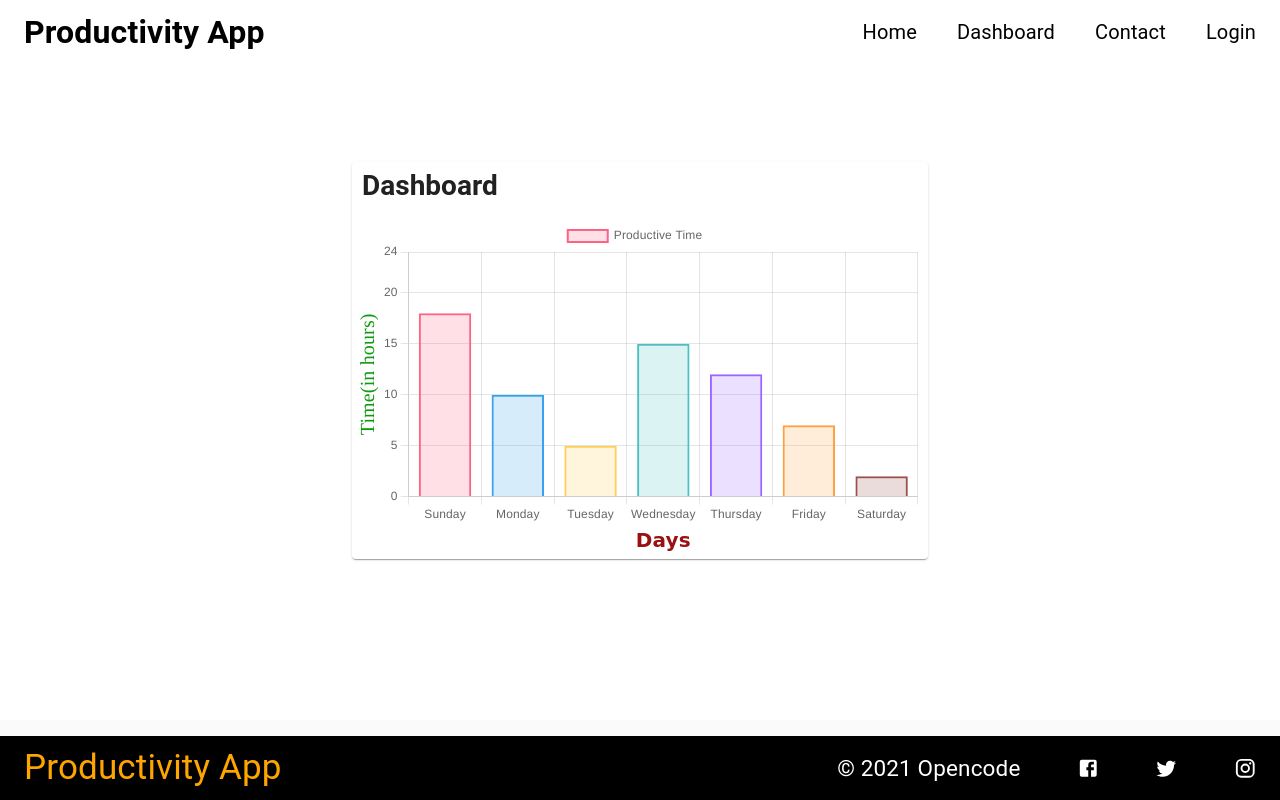
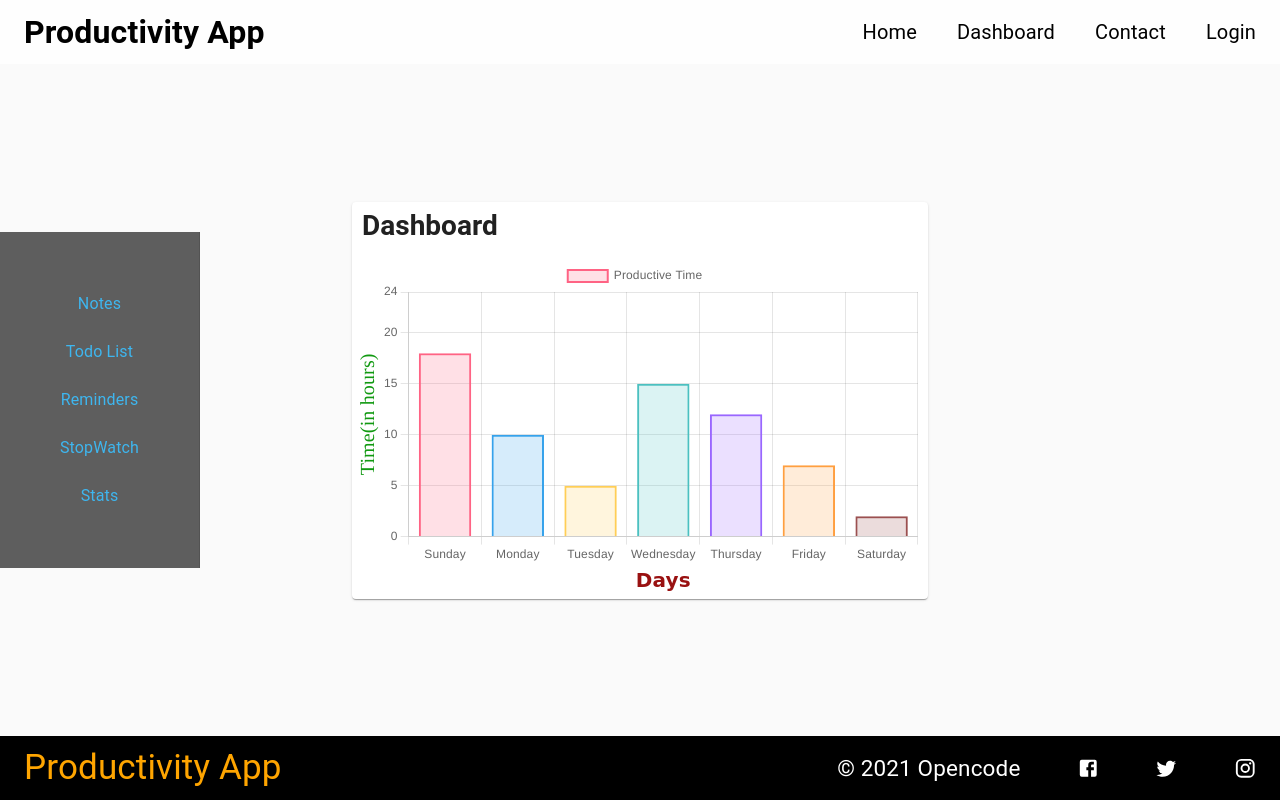
Before and after one commit to opencodeiiita/Productivity-Tracker, a React (Create React App) app in the folder frontend/: page /dashboard in a window 1280 px wide. Built offline with nearby package versions, Linux system fonts and the light colour scheme.

Commit message:
Add a Persistent Drawer in dashboard

```diff
--- /dev/null
+++ b/frontend/src/component/Persistentd.js
@@ -0,0 +1,137 @@
+import React from "react";
+import Drawer from "@material-ui/core/Drawer";
+import Hidden from "@material-ui/core/Hidden";
+import IconButton from "@material-ui/core/IconButton";
+import List from "@material-ui/core/List";
+import ListItem from "@material-ui/core/ListItem";
+import ListItemText from "@material-ui/core/ListItemText";
+import MenuIcon from "@material-ui/icons/Menu";
+import Toolbar from "@material-ui/core/Toolbar";
+import { makeStyles, createTheme } from "@material-ui/core/styles";
+const drawerWidth = 200;
+const useStyles = makeStyles((theme) => ({
+  root: {
+    display: "flex",
+
+  },
+  drawer: {
+    [theme.breakpoints.up("smDown")]: {
+      width: drawerWidth,
+      flexShrink: 0,
+
+    },
+  },
+  menuButton: {
+    // marginRight: theme.spacing(2),
+    [theme.breakpoints.up("963")]: {
+      display: "none",
+    },
+  },
+  toolbar1:{
+     width:'50px',
+     height:'50px',
+     padding:'10px',
+     borderRadius:'50%',
+     position:'absolute',
+     top:'55px',
+     left:'10px',
+
+  },
+  drawerPaper: {
+    height:'42vh',
+    margin:'29vh 0',
+    width: drawerWidth,
+    color:'#3eb6ef',
+     backgroundColor:'#5e5e5e',
+     display:'flex',
+     alignItems:'center',
+     justifyContent:'center',
+
+  },
+}));
+
+
+export default function Persistentd(props) {
+  const { window } = props;
+  const classes = useStyles();
+  const [mobileOpen, setMobileOpen] = React.useState(false);
+
+  const handleDrawerToggle = () => {
+    setMobileOpen(!mobileOpen);
+  };
+
+  const drawer = (
+    <div>
+      <div className={classes.toolbar} />
+      <List>
+        <ListItem button key="notes" >
+          <ListItemText align="center" primary="Notes" />
+        </ListItem>
+        <ListItem button key="Todolist">
+          <ListItemText align="center" primary="Todo List" />
+        </ListItem>
+        <ListItem button key="reminder">
+          <ListItemText align="center" primary="Reminders" />
+        </ListItem>
+        <ListItem button key="Stopwatch">
+          <ListItemText align="center" primary="StopWatch" />
+        </ListItem>
+        <ListItem button key="Stats">
+
+          <ListItemText  align="center" primary="Stats" />
+        </ListItem>
+      </List>
+    </div>
+  );
+
+  const container =
+    window !== undefined ? () => window().document.body : undefined;
+  return (
+    <>
+       <div className={classes.root}>
+
+        <Toolbar  className={classes.toolbar1}>
+          <IconButton
+            color="inherit"
+            edge="start"
+            onClick={handleDrawerToggle}
+            className={classes.menuButton}
+          >
+            <MenuIcon />
+          </IconButton>
+        </Toolbar>
+
+      <nav className={classes.drawer}>
+        <Hidden mdUp implementation="css">
+          <Drawer
+            container={container}
+            variant="temporary"
+            open={mobileOpen}
+            onClose={handleDrawerToggle}
+            classes={{
+              paper: classes.drawerPaper,
+            }}
+            ModalProps={{
+              keepMounted: true,
+            }}
+          >
+            {drawer}
+          </Drawer>
+        </Hidden>
+        <Hidden smDown implementation="css">
+          <Drawer
+            classes={{
+              paper: classes.drawerPaper,
+            }}
+            variant="permanent"
+            open
+          >
+            {drawer}
+          </Drawer>
+        </Hidden>
+      </nav>
+
+    </div>
+    </>
+  )
+}
--- a/frontend/src/pages/dashboard.js
+++ b/frontend/src/pages/dashboard.js
@@ -1,138 +1,149 @@
-import { Typography,  makeStyles } from "@material-ui/core";
-import Card from '@mui/material/Card';
 import React from "react";
-import {Bar} from 'react-chartjs-2';
+import { Card } from "@material-ui/core";
+import { Bar } from "react-chartjs-2";
+import Typography from "@material-ui/core/Typography";
+import { makeStyles } from "@material-ui/core/styles";
+import Persistentd from "../component/Persistentd";
+
+
 const state = {
-  labels: ['Sunday', 'Monday', 'Tuesday', 'Wednesday', 'Thursday', 'Friday', 'Saturday'],
+  labels: [
+    "Sunday",
+    "Monday",
+    "Tuesday",
+    "Wednesday",
+    "Thursday",
+    "Friday",
+    "Saturday",
+  ],
   datasets: [
     {
-      label: 'Productive Time',
-      backgroundColor:[
-        'rgba(255, 99, 132, 0.2)',
-        'rgba(54, 162, 235, 0.2)',
-        'rgba(255, 206, 86, 0.2)',
-        'rgba(75, 192, 192, 0.2)',
-        'rgba(153, 102, 255, 0.2)',
-        'rgba(255, 159, 64, 0.2)',
-        'rgba(155, 80, 80, 0.2)',
+      label: "Productive Time",
+      backgroundColor: [
+        "rgba(255, 99, 132, 0.2)",
+        "rgba(54, 162, 235, 0.2)",
+        "rgba(255, 206, 86, 0.2)",
+        "rgba(75, 192, 192, 0.2)",
+        "rgba(153, 102, 255, 0.2)",
+        "rgba(255, 159, 64, 0.2)",
+        "rgba(155, 80, 80, 0.2)",
       ],
 
       borderColor: [
-        'rgba(255, 99, 132, 1)',
-        'rgba(54, 162, 235, 1)',
-        'rgba(255, 206, 86, 1)',
-        'rgba(75, 192, 192, 1)',
-        'rgba(153, 102, 255, 1)',
-        'rgba(255, 159, 64, 1)',
-        'rgba(155, 80, 80, 1)',
-
+        "rgba(255, 99, 132, 1)",
+        "rgba(54, 162, 235, 1)",
+        "rgba(255, 206, 86, 1)",
+        "rgba(75, 192, 192, 1)",
+        "rgba(153, 102, 255, 1)",
+        "rgba(255, 159, 64, 1)",
+        "rgba(155, 80, 80, 1)",
       ],
       borderWidth: 2,
-      data: [18, 10, 5, 15, 12, 7, 2]
-    }
-  ]
-}
-const  test = {
+      data: [18, 10, 5, 15, 12, 7, 2],
+    },
+  ],
+};
+const test = {
   scales: {
     x: {
       display: true,
       title: {
         display: true,
-        text: 'Days',
-        color: '#911',
+        text: "Days",
+        color: "#911",
         font: {
-          family: 'Comic Sans MS',
+          family: "Comic Sans MS",
           size: 20,
-          weight: 'bold',
+          weight: "bold",
           lineHeight: 1.2,
         },
-        padding: {top: 5, left: 0, right: 0, bottom: 5}
+        padding: { top: 5, left: 0, right: 0, bottom: 5 },
       },
-
     },
     y: {
-      min:0,
-      max:24,
+      min: 0,
+      max: 24,
 
       display: true,
       title: {
         display: true,
-        text: 'Time(in hours)',
-        color: '#191',
+        text: "Time(in hours)",
+        color: "#191",
         font: {
-          family: 'Times',
+          family: "Times",
           size: 20,
-          style: 'normal',
-          lineHeight: 1.2
+          style: "normal",
+          lineHeight: 1.2,
         },
-        padding: {top: 5, left: 0, right: 0, bottom: 0}
+        padding: { top: 5, left: 0, right: 0, bottom: 0 },
       },
-      ticks:{
+      ticks: {
         beginAtZero: true,
+      },
+    },
+  },
+};
 
+const useStyles = makeStyles((theme) => ({
+  root: {
+    display: "flex",
 
-      }
   },
-
-
-  }
-}
-const myStyle = makeStyles(
- { barDiv: {
-   width:'100vw',
-   height:'90vh',
+  content: {
     display:'flex',
     alignItems:'center',
     justifyContent:'center',
-     backgroundColor:'white',
-     flexDirection:'column',
+    height:'100vh',
+    width:'100%'
 
   },
-  barTypography:{
-    display:'flex',
-    alignItems:'center',
-    justifyContent:'center',
-    margin:'10px 10px 0px 0px',
+  barDiv: {
+    width: "100vw",
+    height: "90vh",
+    display: "flex",
+    alignItems: "center",
+    justifyContent: "center",
+    backgroundColor: "white",
+    flexDirection: "column",
   },
-  dashStyle:{
-    position:'relative',
-    letterSpacing:'0',
-    display:'inline-block',
-    margin:'10px',
+  barTypography: {
+    display: "flex",
+    alignItems: "center",
+    justifyContent: "center",
+    margin: "10px 10px 0px 0px",
   },
-  barCard:{
-    width:'45vw',
-    minWidth:'400px',
-    height:'auto'
-  }
+  dashStyle: {
+    position: "relative",
+    letterSpacing: "0",
+    display: "inline-block",
+    margin: "10px",
+  },
+  barCard: {
+    width: "45vw",
+    minWidth: "400px",
+    height: "auto",
+  },
+}));
 
-}
-)
-
-
-function Dashboard() {
-  const clases = myStyle();
-  return(
+function Dashboard(props) {
+  const { window } = props;
+  const classes = useStyles();
+ return (
     <>
-    <div className={clases.barDiv}>
-
-    <Card className={clases.barCard}  >
-    <h3 className={clases.dashStyle}>Dashboard</h3>
-      <Typography component='div'className={clases.barTypography} >
-          <Bar
-            data={state}
-            width = {100}
-            height = {60}
-            options={test}
-
-
-          />
+     <Persistentd  window={window}/>
+      <div className={classes.root}>
+        <main className={classes.content}>
+            <Card className={classes.barCard}>
+              <h3 className={classes.dashStyle}>Dashboard</h3>
+              <Typography component="div" className={classes.barTypography}>
+                <Bar data={state} width={100} height={60} options={test} />
               </Typography>
             </Card>
+
+        </main>
       </div>
-
-
     </>
   );
 }
+
 export default Dashboard;
```
Also changed, not shown: 1 other file (tests, documents, lock files or other folders). Lines whose indentation alone changed are shown as unchanged.
